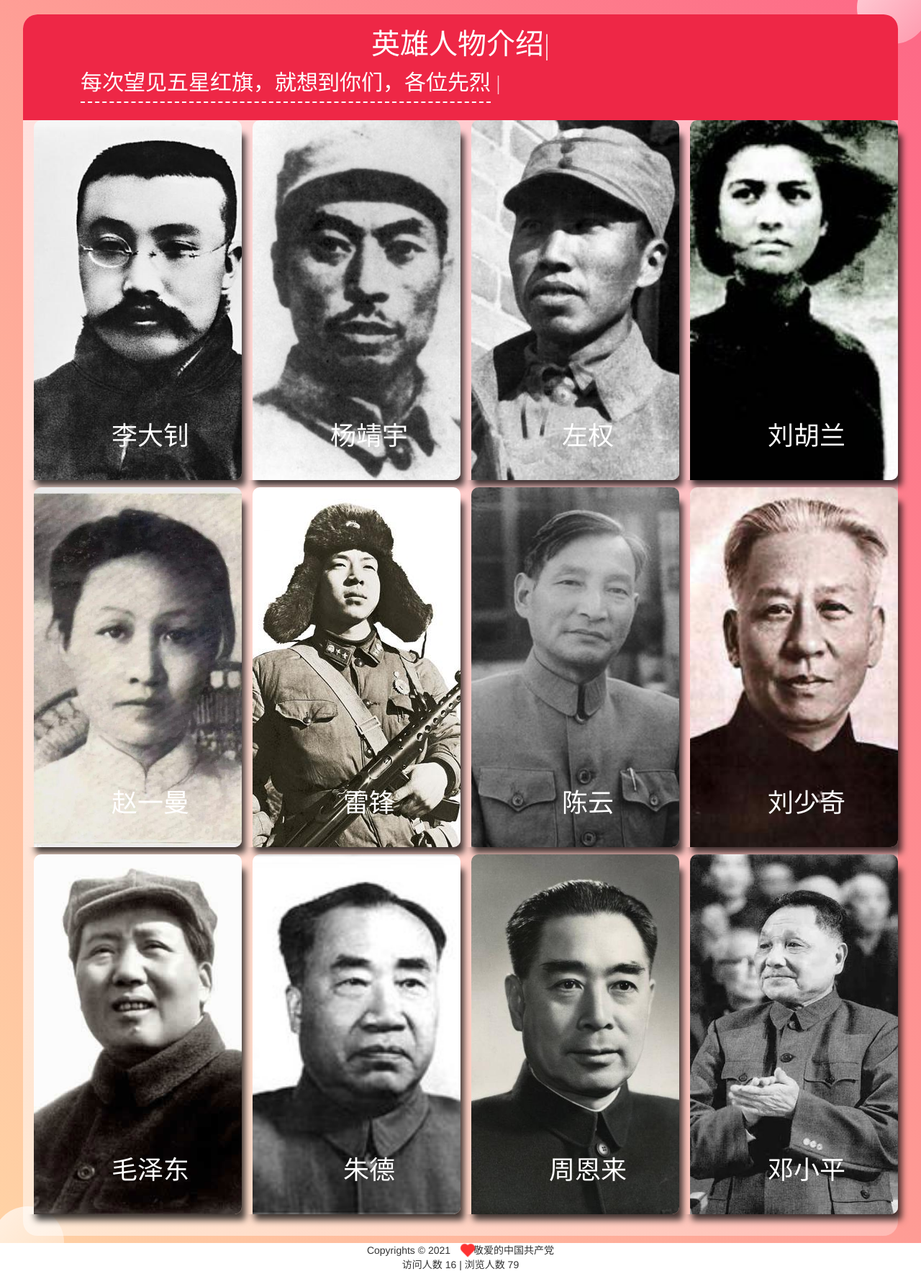
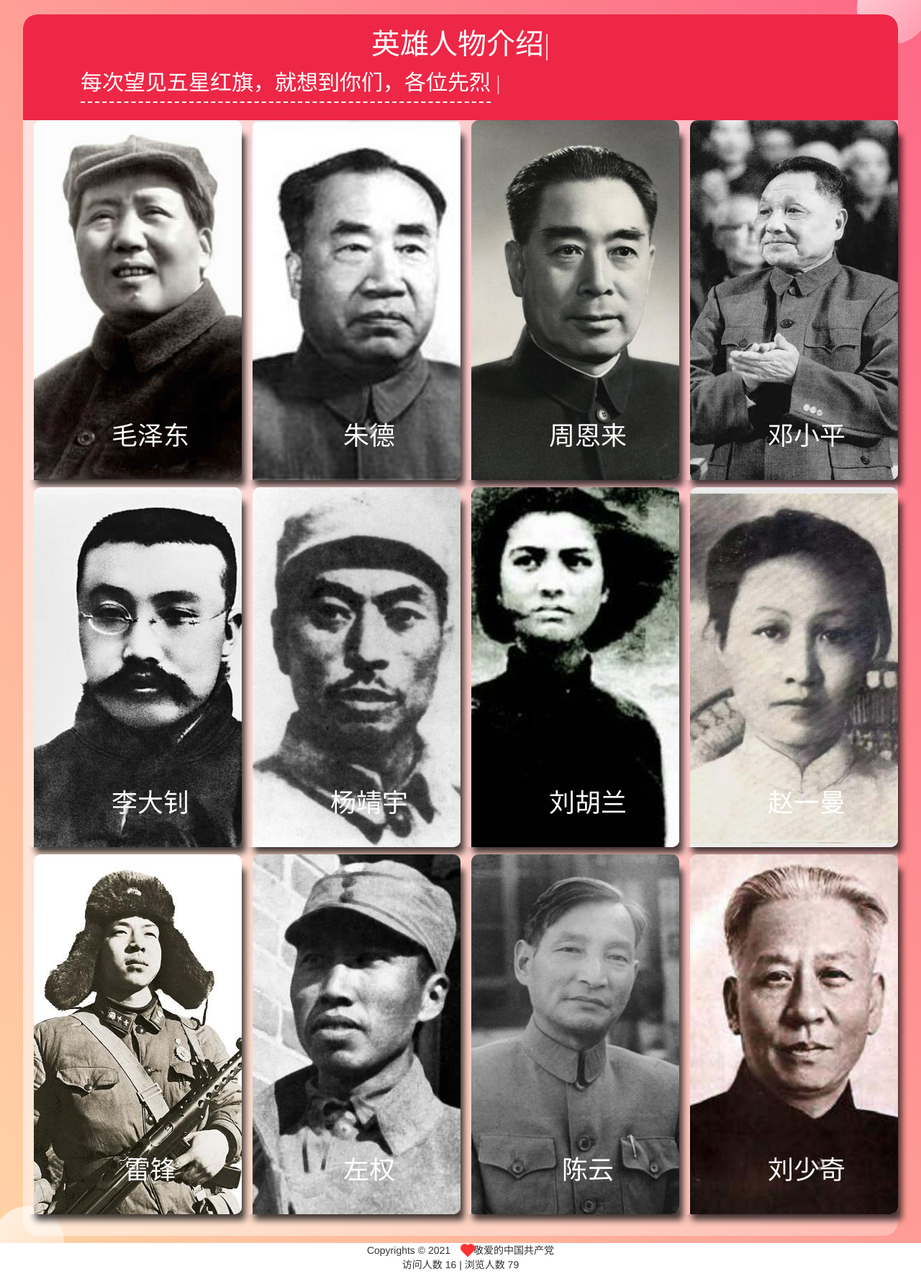
Before and after one commit to czhlin/cpc100, a plain HTML site: page heroes.html in a window 1280 px wide. Shown: the part 84-1861 px from the top of the page at 72% size. Drawn offline with Linux system fonts and the light colour scheme.

Commit message:
小小的修改

```diff
--- a/css/about.css
+++ b/css/about.css
@@ -9,6 +9,7 @@
 .card {
 	max-width: 570px;
 	background: #fff;
+	height: 350px;
 	margin: 50px auto 100px;
 	transform-style: preserve-3d;
 	transform: perspective(2000px);
--- a/heroes.html
+++ b/heroes.html
@@ -72,6 +72,105 @@
 					<div class="row">
 						<div class="card col-lg-3 col-md-4 col-sm-6 col-xs-12">
 							<div class="imgBox" index='0'>
+								<img src="img/maozedong.jpg" >
+							</div>
+							<div class="textBox">
+								<div class="name">
+									<h1>毛泽东</h1>
+								</div>
+								<div class="text">
+									<p>
+										毛泽东（1893年12月26日-1976年9月9日），字润之（原作咏芝，后改润芝），笔名子任。湖南湘潭人。中国人民的领袖，伟大的马克思主义者，无产阶级革命家、战略家和理论家，中国共产党、中国人民解放军和中华人民共和国的主要缔造者和领导人，政治家  ，军事家  ，诗人，书法家。
+									</p>
+									<p>
+										1949至1976年，毛泽东担任中华人民共和国最高领导人。他对马克思列宁主义的发展、军事理论的贡献以及对共产党的理论贡献被称为毛泽东思想。因毛泽东担任过的主要职务几乎全部称为主席，所以也被人们尊称为“毛主席”。
+									</p>
+									<p>
+										毛泽东被视为现代世界历史中最重要的人物之一，《时代》杂志也将他评为20世纪最具影响100人之一。
+									</p>
+								</div>
+								<div class="textIcon">
+									<span><a href="https://baike.baidu.com/item/毛泽东/113835?fr=aladdin">了解更多</a></span>
+								</div>
+							</div>
+						</div>
+						<div class="card col-lg-3 col-md-4 col-sm-6 col-xs-12">
+							<div class="imgBox" index='1'>
+								<img src="img/zudei.jpg" >
+							</div>
+							<div class="textBox">
+								<div class="name">
+									<h1>朱德</h1>
+								</div>
+								<div class="text">
+									<p>
+										朱德（1886年12月1日-1976年7月6日），字玉阶，原名朱代珍，曾用名朱建德，伟大的马克思主义者，伟大的无产阶级革命家、政治家、军事家，中国人民解放军的主要缔造者之一，中华人民共和国的开国元勋，是以毛泽东同志为核心的党的第一代中央领导集体的重要成员。
+									</p>
+									<p>
+										建国初期，兼任中共中央纪律检查委员会书记，为加强执政党的建设，维护党的组织纪律，克服党内各种不良倾向，保持党的优良作风，进行了大量卓有成效的工作。他还多次出国访问、会见外国领导人，增进了中国人民和各国人民的友谊。
+									</p>
+									<p>
+										在“文化大革命”期间，他曾遭到林彪、江青集团的侮辱和打击，但受到毛泽东的保护。1976年7月6日在北京逝世。主要著作收入《朱德选集》。
+									</p>
+								</div>
+								<div class="textIcon">
+									<span><a href="https://baike.baidu.com/item/朱德/115094?fr=aladdin">了解更多</a></span>
+								</div>
+							</div>
+						</div>
+						<div class="card col-lg-3 col-md-4 col-sm-6 col-xs-12">
+							<div class="imgBox" index='2'>
+								<img src="img/zhouenlai.jpg" >
+							</div>
+							<div class="textBox">
+								<div class="name">
+									<h1>周恩来</h1>
+								</div>
+								<div class="text">
+									<p>
+										周恩来（1898年3月5日-1976年1月8日） ，字翔宇，曾用名飞飞、伍豪、少山、冠生等，原籍浙江绍兴，1898年3月5日生于江苏淮安。1921年加入中国共产党，是伟大的马克思主义者，伟大的无产阶级革命家、政治家、军事家、外交家，党和国家主要领导人之一，中国人民解放军主要创建人之一，中华人民共和国的开国元勋，是以毛泽东同志为核心的党的第一代中央领导集体的重要成员 。
+									</p>
+									<p>
+										1976年1月8日在北京逝世。他的逝世受到极广泛的悼念。由于他一贯勤奋工作，严于律己，关心群众，被称为“人民的好总理”。他的主要著作收入《周恩来选集》。
+									</p>
+									<p>
+										1921年加入中国共产党，坚定了共产主义的信仰。1922年和赵世炎等组织旅欧中国少年共产党（翌年改名为中国社会主义青年团旅欧支部）。任中国社会主义青年团旅欧支部书记，为中共旅欧支部领导人。
+									</p>
+									<p>
+										1976年1月8日在北京逝世。他的逝世受到极广泛的悼念。由于他一贯勤奋工作，严于律己，关心群众，被称为“人民的好总理”。1976年4月清明节前后，在北京天安门广场，大批党员、工人、学生、干部甚至士兵和农民，为了纪念他，也为反对当时还当权的“四人帮”，举行自发的集会，被称为“天安门事件”，并发展成为全国性的反对江青反革命集团的抗议运动，为中共中央政治局在1976年10月粉碎江青反革命集团奠定了群众基础。
+									</p>
+								</div>
+								<div class="textIcon">
+									<span><a href="https://baike.baidu.com/item/周恩来/114814?fr=aladdin">了解更多</a></span>
+								</div>
+							</div>
+						</div>
+						<div class="card col-lg-3 col-md-4 col-sm-6 col-xs-12">
+							<div class="imgBox" index='3'>
+								<img src="img/dengxiaoping.jpg" >
+							</div>
+							<div class="textBox">
+								<div class="name">
+									<h1>邓小平</h1>
+								</div>
+								<div class="text">
+									<p>
+										邓小平（1904年8月22日-1997年2月19日），原名邓先圣，学名邓希贤，四川广安人。早年赴欧洲勤工俭学，归国后，他全身心地投入党领导的争取民族独立和人民解放的革命斗争。从土地革命、抗日战争到解放战争，先后担任党和军队的许多重要领导职务，为党中央一系列重大战略决策的实施，为新民主主义革命的胜利和新中国的诞生，建立了赫赫功勋，成为中华人民共和国的开国元勋。
+									</p>
+									<p>
+										邓小平是全党全军全国各族人民公认的享有崇高威望的卓越领导人，伟大的马克思主义者，伟大的无产阶级革命家、政治家、军事家、外交家，久经考验的共产主义战士，中国社会主义改革开放和现代化建设的总设计师，中国特色社会主义道路的开创者，邓小平理论的主要创立者
+									</p>
+									<p>
+										他所倡导的“改革开放”及“一国两制”政策理念，改变了20世纪后期的中国，也影响了世界，因此在1978年和1985年，曾两次当选《时代周刊》“年度风云人物”。
+									</p>
+								</div>
+								<div class="textIcon">
+									<span><a href="https://baike.baidu.com/item/邓小平/116181?fr=aladdin">了解更多</a></span>
+								</div>
+							</div>
+						</div>
+						<div class="card col-lg-3 col-md-4 col-sm-6 col-xs-12">
+							<div class="imgBox" index='4'>
 								<img src="img/lidazhao.jpg" >
 							</div>
 							<div class="textBox">
@@ -101,7 +200,7 @@
 							</div>
 						</div>
 						<div class="card col-lg-3 col-md-4 col-sm-6 col-xs-12">
-							<div class="imgBox" index='1'>
+							<div class="imgBox" index='5'>
 								<img src="img/yangjinyu.jpg" >
 							</div>
 							<div class="textBox">
@@ -128,31 +227,7 @@
 							</div>
 						</div>
 						<div class="card col-lg-3 col-md-4 col-sm-6 col-xs-12">
-							<div class="imgBox" index='2'>
-								<img src="img/zuoquan.jpg" >
-							</div>
-							<div class="textBox">
-								<div class="name">
-									<h1>左权</h1>
-								</div>
-								<div class="text">
-									<p>
-										左权（1905年3月15日-1942年5月25日），字孳麟，号叔仁，原名左纪权。 湖南醴陵人，  黄埔军校一期生，1925年加入中国共产党，是中国工农红军和八路军高级将领，无产阶级革命家、军事家。
-									</p>
-									<p>
-										1925年12月赴苏联学习；1934年参加长征，参与指挥强渡大渡河、攻打腊子口等战斗。长征到达陕北后，左权率部参加了直罗镇战役和红军东征。1936年，他担任红一军团代理军团长，率部西征并参与指挥山城堡战役。抗日战争爆发后，他协助指挥八路军开赴华北抗日前线，粉碎日伪军“扫荡”，发展壮大人民武装力量，取得了百团大战等许多战役、战斗的胜利。1942年5月，日军对太行抗日根据地发动大“扫荡”，左权指挥部队掩护中共中央北方局和八路军总部等机关突围转移，不幸牺牲，年仅37岁。牺牲后，延安和太行山根据地为其举行追悼会，并改辽县为左权县。
-									</p>
-									<p>
-										左权一生军事著作40多篇，对学习运用毛泽东军事思想，对国家的独立和民族的解放作出了重要贡献。（《中国档案报》2012年5月25日）。2009年，左权被中央宣传部、中央组织部等11个部门评为“100位为新中国成立作出突出贡献的英雄模范人物”。
-									</p>
-								</div>
-								<div class="textIcon">
-									<span><a href="https://baike.baidu.com/item/左权/1380?fr=aladdin">了解更多</a></span>
-								</div>
-							</div>
-						</div>
-						<div class="card col-lg-3 col-md-4 col-sm-6 col-xs-12">
-							<div class="imgBox" index='3'>
+							<div class="imgBox" index='6'>
 								<img src="img/liuhulan.jpg" >
 							</div>
 							<div class="textBox">
@@ -179,7 +254,7 @@
 							</div>
 						</div>
 						<div class="card col-lg-3 col-md-4 col-sm-6 col-xs-12">
-							<div class="imgBox" index='4'>
+							<div class="imgBox" index='7'>
 								<img src="img/zhaoyiman.jpg" >
 							</div>
 							<div class="textBox">
@@ -197,7 +272,7 @@
 							</div>
 						</div>
 						<div class="card col-lg-3 col-md-4 col-sm-6 col-xs-12">
-							<div class="imgBox" index='5'>
+							<div class="imgBox" index='8'>
 								<img src="img/leifeng.jpg" >
 							</div>
 							<div class="textBox">
@@ -224,7 +299,31 @@
 							</div>
 						</div>
 						<div class="card col-lg-3 col-md-4 col-sm-6 col-xs-12">
-							<div class="imgBox" index='6'>
+							<div class="imgBox" index='9'>
+								<img src="img/zuoquan.jpg" >
+							</div>
+							<div class="textBox">
+								<div class="name">
+									<h1>左权</h1>
+								</div>
+								<div class="text">
+									<p>
+										左权（1905年3月15日-1942年5月25日），字孳麟，号叔仁，原名左纪权。 湖南醴陵人，  黄埔军校一期生，1925年加入中国共产党，是中国工农红军和八路军高级将领，无产阶级革命家、军事家。
+									</p>
+									<p>
+										1925年12月赴苏联学习；1934年参加长征，参与指挥强渡大渡河、攻打腊子口等战斗。长征到达陕北后，左权率部参加了直罗镇战役和红军东征。1936年，他担任红一军团代理军团长，率部西征并参与指挥山城堡战役。抗日战争爆发后，他协助指挥八路军开赴华北抗日前线，粉碎日伪军“扫荡”，发展壮大人民武装力量，取得了百团大战等许多战役、战斗的胜利。1942年5月，日军对太行抗日根据地发动大“扫荡”，左权指挥部队掩护中共中央北方局和八路军总部等机关突围转移，不幸牺牲，年仅37岁。牺牲后，延安和太行山根据地为其举行追悼会，并改辽县为左权县。
+									</p>
+									<p>
+										左权一生军事著作40多篇，对学习运用毛泽东军事思想，对国家的独立和民族的解放作出了重要贡献。（《中国档案报》2012年5月25日）。2009年，左权被中央宣传部、中央组织部等11个部门评为“100位为新中国成立作出突出贡献的英雄模范人物”。
+									</p>
+								</div>
+								<div class="textIcon">
+									<span><a href="https://baike.baidu.com/item/左权/1380?fr=aladdin">了解更多</a></span>
+								</div>
+							</div>
+						</div>
+						<div class="card col-lg-3 col-md-4 col-sm-6 col-xs-12">
+							<div class="imgBox" index='10'>
 								<img src="img/chenyun.jpg" >
 							</div>
 							<div class="textBox">
@@ -251,7 +350,7 @@
 							</div>
 						</div>
 						<div class="card col-lg-3 col-md-4 col-sm-6 col-xs-12">
-							<div class="imgBox" index='7'>
+							<div class="imgBox" index='11'>
 								<img src="img/liushaoqi.jpg" >
 							</div>
 							<div class="textBox">
@@ -274,105 +373,6 @@
 								</div>
 								<div class="textIcon">
 									<span><a href="https://baike.baidu.com/item/刘少奇/115115?fr=aladdin">了解更多</a></span>
-								</div>
-							</div>
-						</div>
-						<div class="card col-lg-3 col-md-4 col-sm-6 col-xs-12">
-							<div class="imgBox" index='8'>
-								<img src="img/maozedong.jpg" >
-							</div>
-							<div class="textBox">
-								<div class="name">
-									<h1>毛泽东</h1>
-								</div>
-								<div class="text">
-									<p>
-										毛泽东（1893年12月26日-1976年9月9日），字润之（原作咏芝，后改润芝），笔名子任。湖南湘潭人。中国人民的领袖，伟大的马克思主义者，无产阶级革命家、战略家和理论家，中国共产党、中国人民解放军和中华人民共和国的主要缔造者和领导人，政治家  ，军事家  ，诗人，书法家。
-									</p>
-									<p>
-										1949至1976年，毛泽东担任中华人民共和国最高领导人。他对马克思列宁主义的发展、军事理论的贡献以及对共产党的理论贡献被称为毛泽东思想。因毛泽东担任过的主要职务几乎全部称为主席，所以也被人们尊称为“毛主席”。
-									</p>
-									<p>
-										毛泽东被视为现代世界历史中最重要的人物之一，《时代》杂志也将他评为20世纪最具影响100人之一。
-									</p>
-								</div>
-								<div class="textIcon">
-									<span><a href="https://baike.baidu.com/item/毛泽东/113835?fr=aladdin">了解更多</a></span>
-								</div>
-							</div>
-						</div>
-						<div class="card col-lg-3 col-md-4 col-sm-6 col-xs-12">
-							<div class="imgBox" index='9'>
-								<img src="img/zudei.jpg" >
-							</div>
-							<div class="textBox">
-								<div class="name">
-									<h1>朱德</h1>
-								</div>
-								<div class="text">
-									<p>
-										朱德（1886年12月1日-1976年7月6日），字玉阶，原名朱代珍，曾用名朱建德，伟大的马克思主义者，伟大的无产阶级革命家、政治家、军事家，中国人民解放军的主要缔造者之一，中华人民共和国的开国元勋，是以毛泽东同志为核心的党的第一代中央领导集体的重要成员。
-									</p>
-									<p>
-										建国初期，兼任中共中央纪律检查委员会书记，为加强执政党的建设，维护党的组织纪律，克服党内各种不良倾向，保持党的优良作风，进行了大量卓有成效的工作。他还多次出国访问、会见外国领导人，增进了中国人民和各国人民的友谊。
-									</p>
-									<p>
-										在“文化大革命”期间，他曾遭到林彪、江青集团的侮辱和打击，但受到毛泽东的保护。1976年7月6日在北京逝世。主要著作收入《朱德选集》。
-									</p>
-								</div>
-								<div class="textIcon">
-									<span><a href="https://baike.baidu.com/item/朱德/115094?fr=aladdin">了解更多</a></span>
-								</div>
-							</div>
-						</div>
-						<div class="card col-lg-3 col-md-4 col-sm-6 col-xs-12">
-							<div class="imgBox" index='10'>
-								<img src="img/zhouenlai.jpg" >
-							</div>
-							<div class="textBox">
-								<div class="name">
-									<h1>周恩来</h1>
-								</div>
-								<div class="text">
-									<p>
-										周恩来（1898年3月5日-1976年1月8日） ，字翔宇，曾用名飞飞、伍豪、少山、冠生等，原籍浙江绍兴，1898年3月5日生于江苏淮安。1921年加入中国共产党，是伟大的马克思主义者，伟大的无产阶级革命家、政治家、军事家、外交家，党和国家主要领导人之一，中国人民解放军主要创建人之一，中华人民共和国的开国元勋，是以毛泽东同志为核心的党的第一代中央领导集体的重要成员 。
-									</p>
-									<p>
-										1976年1月8日在北京逝世。他的逝世受到极广泛的悼念。由于他一贯勤奋工作，严于律己，关心群众，被称为“人民的好总理”。他的主要著作收入《周恩来选集》。
-									</p>
-									<p>
-										1921年加入中国共产党，坚定了共产主义的信仰。1922年和赵世炎等组织旅欧中国少年共产党（翌年改名为中国社会主义青年团旅欧支部）。任中国社会主义青年团旅欧支部书记，为中共旅欧支部领导人。
-									</p>
-									<p>
-										1976年1月8日在北京逝世。他的逝世受到极广泛的悼念。由于他一贯勤奋工作，严于律己，关心群众，被称为“人民的好总理”。1976年4月清明节前后，在北京天安门广场，大批党员、工人、学生、干部甚至士兵和农民，为了纪念他，也为反对当时还当权的“四人帮”，举行自发的集会，被称为“天安门事件”，并发展成为全国性的反对江青反革命集团的抗议运动，为中共中央政治局在1976年10月粉碎江青反革命集团奠定了群众基础。
-									</p>
-								</div>
-								<div class="textIcon">
-									<span><a href="https://baike.baidu.com/item/周恩来/114814?fr=aladdin">了解更多</a></span>
-								</div>
-							</div>
-						</div>
-						<div class="card col-lg-3 col-md-4 col-sm-6 col-xs-12">
-							<div class="imgBox" index='11'>
-								<img src="img/dengxiaoping.jpg" >
-							</div>
-							<div class="textBox">
-								<div class="name">
-									<h1>邓小平</h1>
-								</div>
-								<div class="text">
-									<p>
-										邓小平（1904年8月22日-1997年2月19日），原名邓先圣，学名邓希贤，四川广安人。早年赴欧洲勤工俭学，归国后，他全身心地投入党领导的争取民族独立和人民解放的革命斗争。从土地革命、抗日战争到解放战争，先后担任党和军队的许多重要领导职务，为党中央一系列重大战略决策的实施，为新民主主义革命的胜利和新中国的诞生，建立了赫赫功勋，成为中华人民共和国的开国元勋。
-									</p>
-									<p>
-										邓小平是全党全军全国各族人民公认的享有崇高威望的卓越领导人，伟大的马克思主义者，伟大的无产阶级革命家、政治家、军事家、外交家，久经考验的共产主义战士，中国社会主义改革开放和现代化建设的总设计师，中国特色社会主义道路的开创者，邓小平理论的主要创立者
-									</p>
-									<p>
-										他所倡导的“改革开放”及“一国两制”政策理念，改变了20世纪后期的中国，也影响了世界，因此在1978年和1985年，曾两次当选《时代周刊》“年度风云人物”。
-									</p>
-								</div>
-								<div class="textIcon">
-									<span><a href="https://baike.baidu.com/item/邓小平/116181?fr=aladdin">了解更多</a></span>
 								</div>
 							</div>
 						</div>
```
Also changed, not shown: about.html (+6 -4 lines), css/clock.css (+30 -17 lines), js/clock.js (+13 -4 lines), img/dq.jpg (added).
